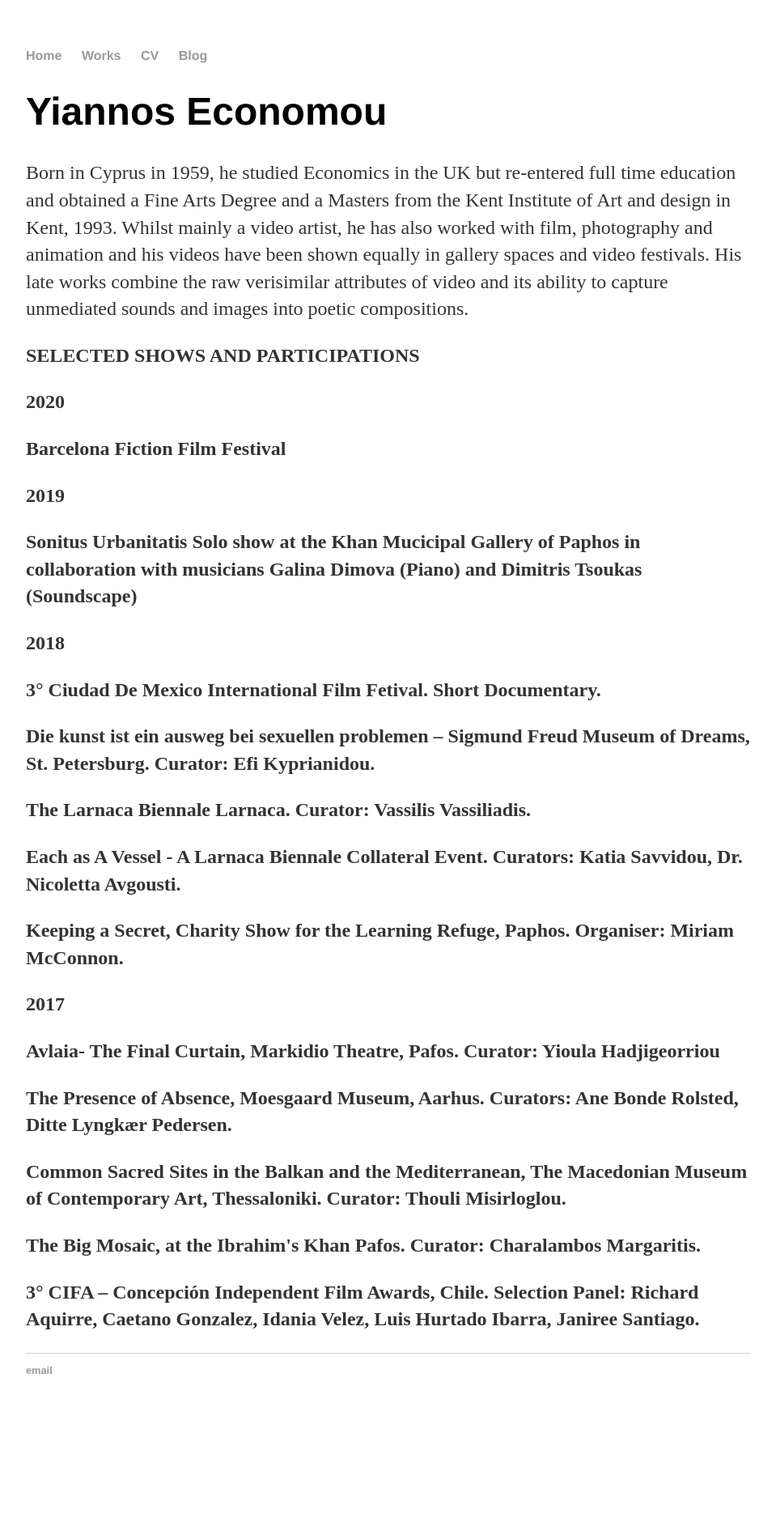
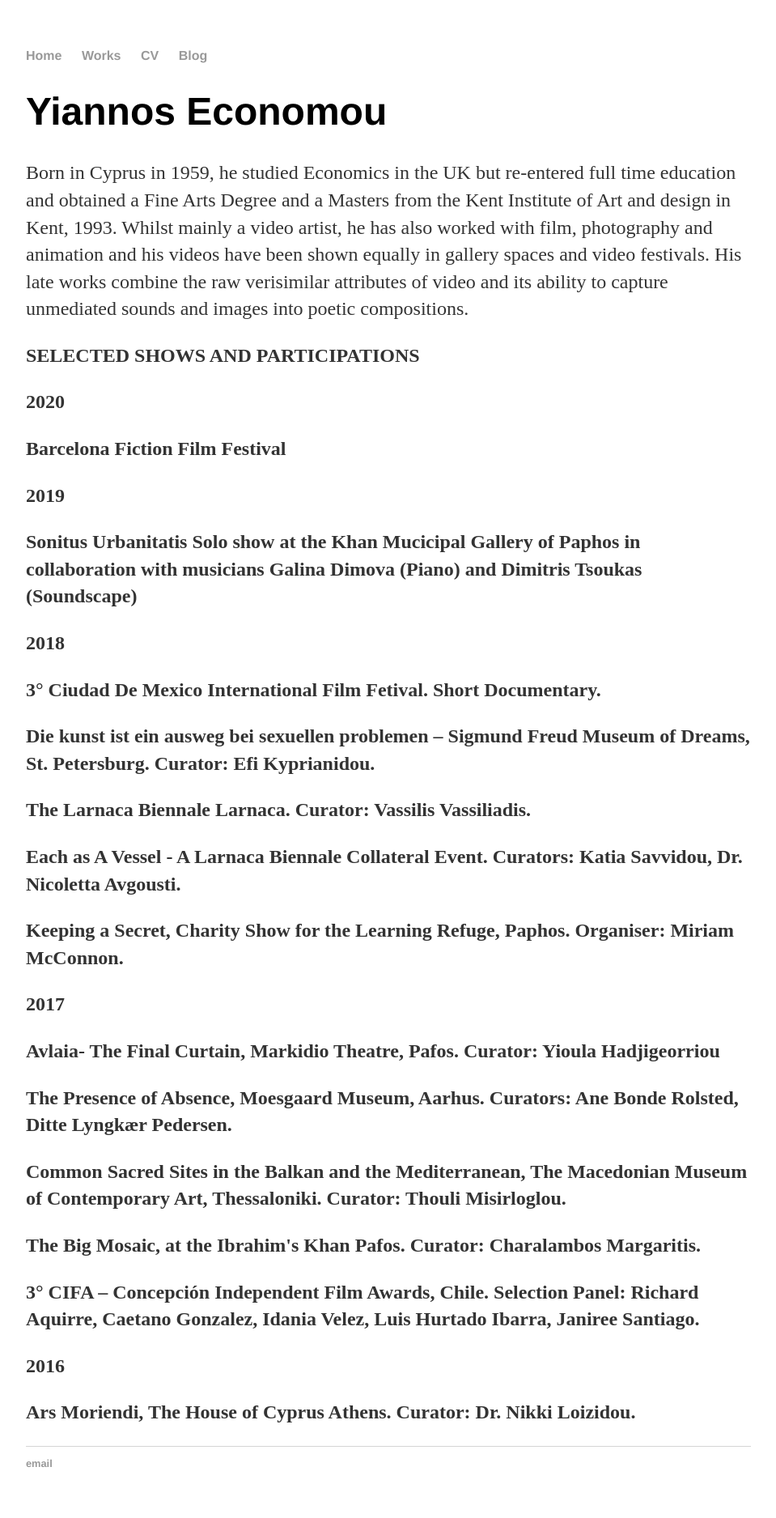
Before and after one commit to YiannosEconomou/Yiannos-E.net, a Jekyll site: the page built from cv.html, in a window 1280 px wide. Shown: the whole page at 81% size, without its empty margins (160-1119 px from the left). Built offline with Jekyll 4.4.1, drawn with Linux system fonts in a browser that asks for light colours; before the commit the page ends 1760 px from its top, so only the background shows below that.

Commit message:
Update cv.html

```diff
--- a/cv.html
+++ b/cv.html
@@ -26,14 +26,11 @@ title: Yiannos Economou, Video Artist
 
 
 <p>3° Ciudad De Mexico International Film Fetival. Short Documentary.
-
 <p> Die kunst ist ein ausweg bei sexuellen problemen – Sigmund Freud Museum of Dreams, St. Petersburg. Curator: Efi Kyprianidou.
-
 <p> The Larnaca Biennale Larnaca. Curator: Vassilis Vassiliadis.
-
 <p> Each as A Vessel - A Larnaca Biennale Collateral Event. Curators: Katia Savvidou, Dr. Nicoletta Avgousti.
-
 <p> Keeping a Secret, Charity Show for the Learning Refuge, Paphos. Organiser: Miriam McConnon.
+<p>
 <p>
 		<p><b>2017</b>
 
@@ -42,5 +39,9 @@ title: Yiannos Economou, Video Artist
 <p>Common Sacred Sites in the Balkan and the Mediterranean, The Macedonian Museum of Contemporary Art, Thessaloniki. Curator: Thouli Misirloglou.
 <p>The Big Mosaic, at the Ibrahim's Khan Pafos. Curator: Charalambos Margaritis.
 <p>3° CIFA – Concepción Independent Film Awards, Chile. Selection Panel: Richard Aquirre, Caetano Gonzalez, Idania Velez, Luis Hurtado Ibarra, Janiree Santiago.
+<p>
+<p>
+<p><b>2016</b>
+<p>Ars Moriendi, The House of Cyprus Athens. Curator: Dr. Nikki Loizidou.
 
 </div><!-- /.blurb -->
```
